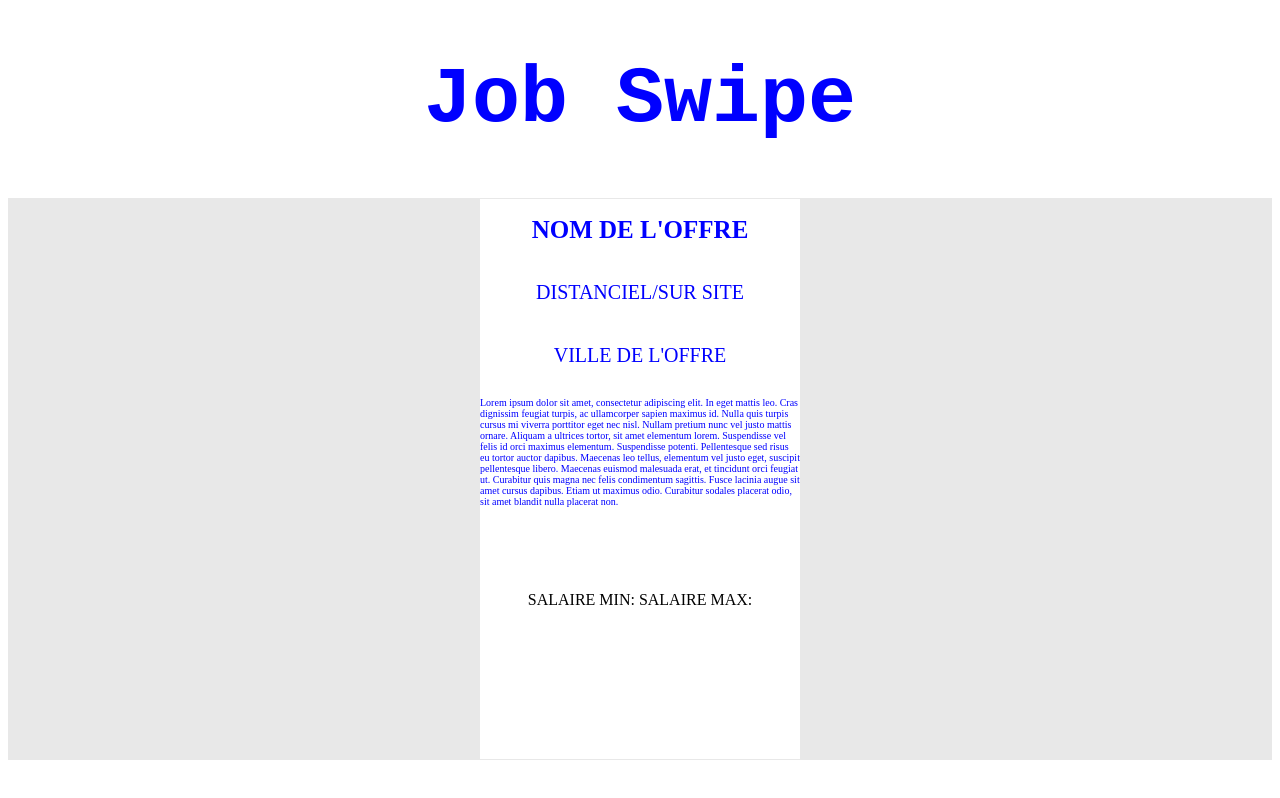
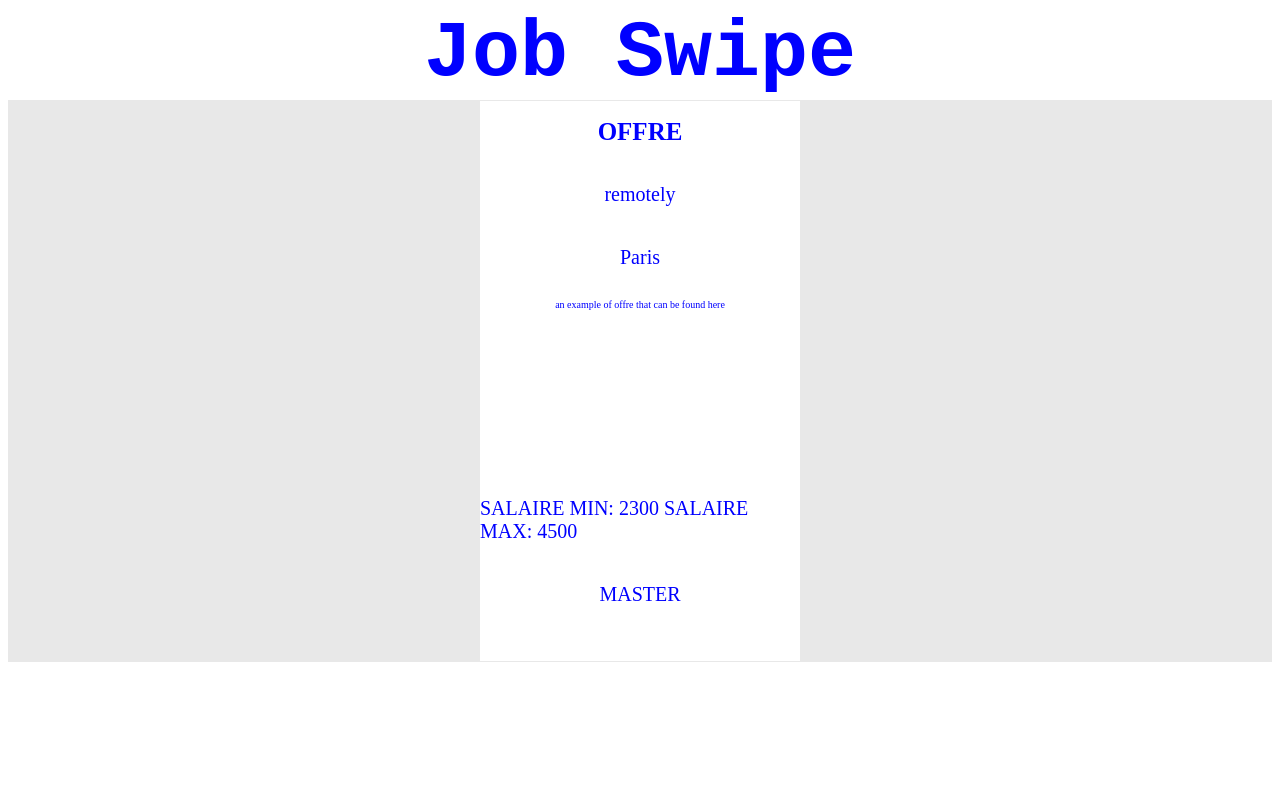
Before and after one commit to Tyrrel2005/job-swipe, a React (Vite) app in the folder frontend-job-swipe/: page /matching in a window 1280 px wide. Built offline with nearby package versions, Linux system fonts and the light colour scheme.

Commit message:
ajout d'un composant OFFRE pour permettre une plus grand flexibilité au niveau des jobs swipes

```diff
--- a/frontend-job-swipe/src/components/Matching.tsx
+++ b/frontend-job-swipe/src/components/Matching.tsx
@@ -1,18 +1,18 @@
+import { OffreComponent } from "./subComponents/OffreComponent";
 
 export function Matching() {
 
   return (
     <div className="background-swipe">
-      <div className="swipe-container">
-        <h1 className="offre-title">NOM DE L'OFFRE </h1>
-        <p className="offre-para">DISTANCIEL/SUR SITE </p>
-        <p className="offre-para">VILLE DE L'OFFRE</p>
-        <p className="petit-para-offre">
-          Lorem ipsum dolor sit amet, consectetur adipiscing elit. In eget mattis leo. Cras dignissim feugiat turpis, ac ullamcorper sapien maximus id. Nulla quis turpis cursus mi viverra porttitor eget nec nisl. Nullam pretium nunc vel justo mattis ornare. Aliquam a ultrices tortor, sit amet elementum lorem. Suspendisse vel felis id orci maximus elementum. Suspendisse potenti. Pellentesque sed risus eu tortor auctor dapibus. Maecenas leo tellus, elementum vel justo eget, suscipit pellentesque libero. Maecenas euismod malesuada erat, et tincidunt orci feugiat ut. Curabitur quis magna nec felis condimentum sagittis. Fusce lacinia augue sit amet cursus dapibus. Etiam ut maximus odio. Curabitur sodales placerat odio, sit amet blandit nulla placerat non.
-        </p>
-        <p> SALAIRE MIN: SALAIRE MAX:</p>
-
-      </div>
+      <OffreComponent OFFRE={{
+        title: "OFFRE",
+        remoteMode: "remotely",
+        city: "Paris",
+        description: "an example of offre that can be found here",
+        salaryMin: "2300",
+        salaryMax: "4500",
+        minimumDegree:"MASTER"
+      }}></OffreComponent>
     </div>
   )
 }
--- /dev/null
+++ b/frontend-job-swipe/src/components/subComponents/OffreComponent.tsx
@@ -0,0 +1,16 @@
+
+
+export function OffreComponent({OFFRE}) {
+  return (
+    <div className="swipe-container">
+      <h1 className="offre-title">{OFFRE.title} </h1>
+      <p className="offre-para">{OFFRE.remoteMode} </p>
+      <p className="offre-para">{OFFRE.city}</p>
+      <p className="petit-para-offre">
+        {OFFRE.description}
+      </p>
+      <p className="offre-para"> SALAIRE MIN: {OFFRE.salaryMin} SALAIRE MAX: {OFFRE.salaryMax}</p>
+      <p className="offre-para">{OFFRE.minimumDegree}</p>
+    </div>
+  )
+}
--- a/frontend-job-swipe/src/para-title.css
+++ b/frontend-job-swipe/src/para-title.css
@@ -3,6 +3,7 @@
     color: blue;
     font-size: 80px;
     font-family: 'Courier New', Courier, monospace;
+    margin: 1px;
 }
 .secondary-title{
     text-align: center;
```
